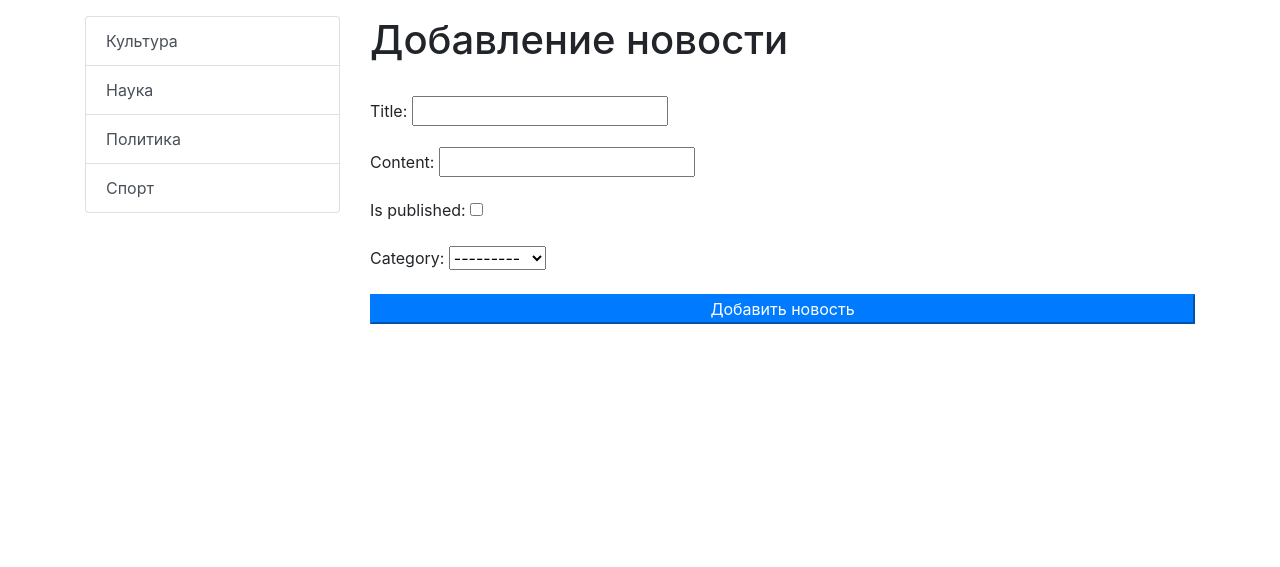
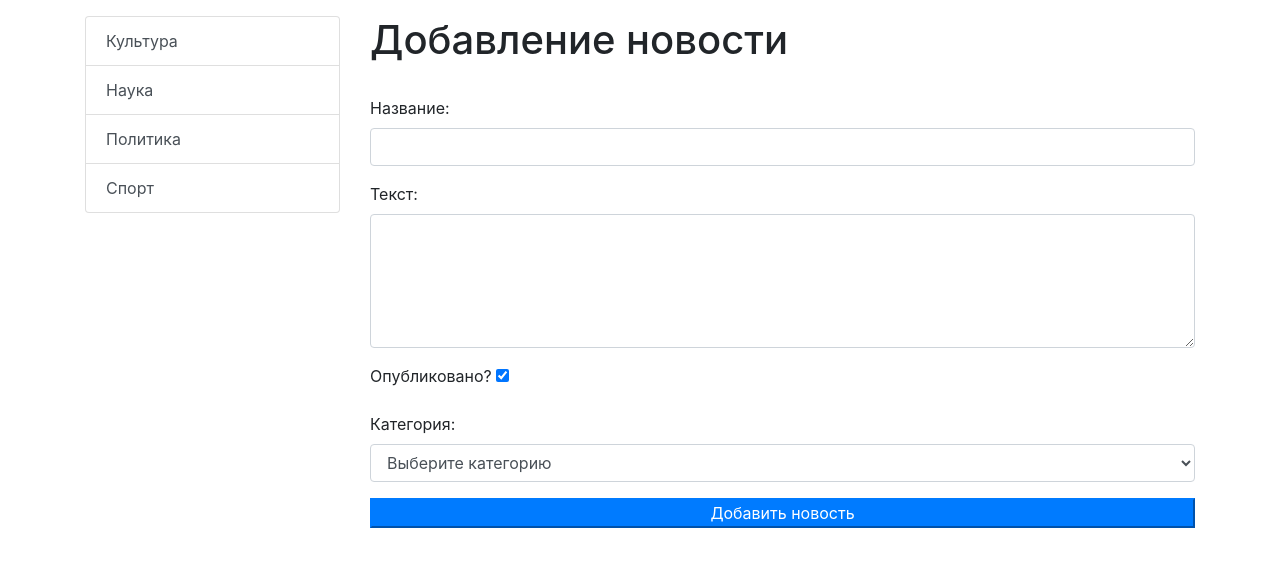
Before and after one commit to tulnikov/My_Django, a Django app: template Django/news/templates/news/add_news.html in a window 1280 px wide. Shown: the part 56-623 px from the top of the page. Run offline with Django 3.2, Linux system fonts and the light colour scheme; the template is opened without the code that fills it: values that come from a table or form of the project are taken from there, others are empty; data comes from the database, SQL or seed files in the repository; both versions use the stored data as it was after the commit; some libraries are stand-ins or nearby versions.

Commit message:
Урок формы 3

```diff
--- a/Django/news/forms.py
+++ b/Django/news/forms.py
@@ -3,7 +3,10 @@ from .models import Category
 
 
 class NewsForm (forms.Form):
-    title = forms.CharField(max_length=150)
-    content = forms.CharField()
-    is_published = forms.BooleanField()
-    category = forms.ModelChoiceField(queryset=Category.objects.all())
+    title = forms.CharField(max_length=150, label='Название', widget=forms.TextInput(attrs={"class":"form-control"}))
+    content = forms.CharField(label='Текст', required=False,  widget=forms.Textarea(attrs={""
+                                                                                           "class":"form-control",
+                                                                                           "rows": 5,
+                                                                                           }))
+    is_published = forms.BooleanField(label='Опубликовано?', initial=True)
+    category = forms.ModelChoiceField(empty_label='Выберите категорию', label='Категория', queryset=Category.objects.all(), widget=forms.Select(attrs={"class":"form-control"}))
--- a/Django/news/templates/news/add_news.html
+++ b/Django/news/templates/news/add_news.html
@@ -13,7 +13,59 @@
 <br>
 <form action="{% url 'add_news' %}" method="post">
   {% csrf_token %}
+
+
   {{ form.as_p }}
+
+
+  {% comment %}
+  {{ form.non_field.errors }}
+  <div class="form-group">
+    <label for="{{ form.title.id_for_label }}}">Название: </label>
+    {{ form.title }}
+    <div class="invalid-feedback">
+      {{ form.title.errors }}
+    </div>
+  </div>
+
+    <div class="form-group">
+    <label for="{{ form.content.id_for_label }}}">Текст: </label>
+    {{ form.content }}
+    <div class="invalid-feedback">
+      {{ form.content.errors }}
+    </div>
+  </div>
+
+  <div class="form-group">
+    <label for="{{ form.is_published.id_for_label }}}">Опубликовано? </label>
+    {{ form.is_published }}
+    <div class="invalid-feedback">
+      {{ form.is_published.errors }}
+    </div>
+  </div>
+
+  <div class="form-group">
+    <label for="{{ form.category.id_for_label }}}">Категория: </label>
+    {{ form.category }}
+    <div class="invalid-feedback">
+      {{ form.category.errors }}
+    </div>
+  </div>
+  {% endcomment %}
+
+
+  {% comment %}
+  {% for field in form %}
+  <div class="form-group">
+    {{ field.label_tag }}
+    {{ field }}
+    <div class="invalid-feedback">
+      {{ field.errors }}
+    </div>
+
+  </div>
+  {% endfor %}
+  {% endcomment %}
 
   <button type="submit" class="btn-primary btn-block">Добавить новость</button>
 </form>
```
Also changed, not shown: Django/news/views.py (+6 -1 lines), Django/db.sqlite3.
